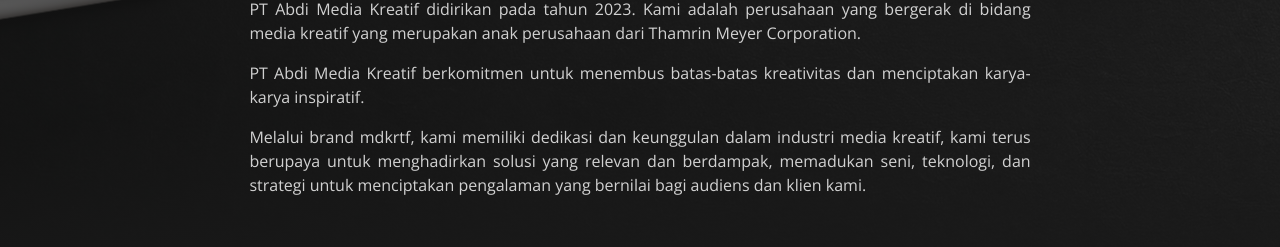
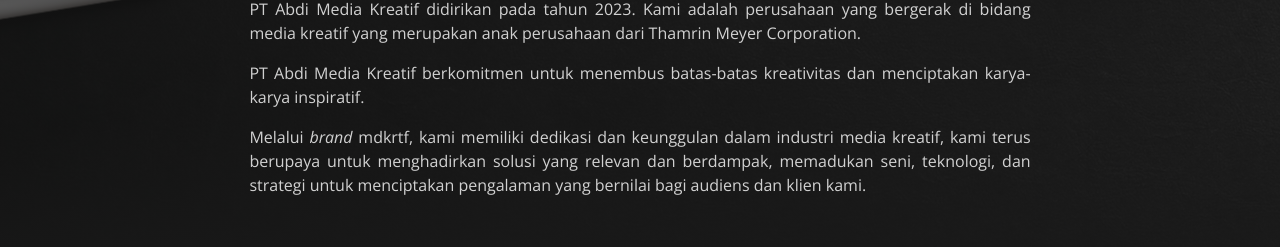
Before and after one commit to timmdkrtf/amkreatif, a React (Vite) app: page / in a window 1280 px wide. Shown: the part 959-1206 px from the top of the page. Built offline with nearby package versions, Linux system fonts and the light colour scheme.

Commit message:
revisi text about us

```diff
--- a/src/components/AboutPT.jsx
+++ b/src/components/AboutPT.jsx
@@ -9,7 +9,7 @@
                     <div className="text">
                         <p>PT Abdi Media Kreatif didirikan pada tahun 2023. Kami adalah perusahaan yang bergerak di bidang media kreatif yang merupakan anak perusahaan dari Thamrin Meyer Corporation.</p>
                         <p>PT Abdi Media Kreatif berkomitmen untuk menembus batas-batas kreativitas dan menciptakan karya-karya inspiratif.</p>
-                        <p>Melalui brand mdkrtf, kami memiliki dedikasi dan keunggulan dalam industri media kreatif, kami terus berupaya untuk menghadirkan solusi yang relevan dan berdampak, memadukan seni, teknologi, dan strategi untuk menciptakan pengalaman yang bernilai bagi audiens dan klien kami.</p>
+                        <p>Melalui <span className="fst-italic">brand</span> mdkrtf, kami memiliki dedikasi dan keunggulan dalam industri media kreatif, kami terus berupaya untuk menghadirkan solusi yang relevan dan berdampak, memadukan seni, teknologi, dan strategi untuk menciptakan pengalaman yang bernilai bagi audiens dan klien kami.</p>
                     </div>
                 </div>
             </div>
```
